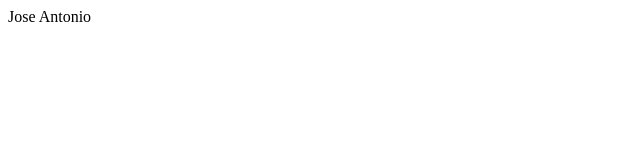
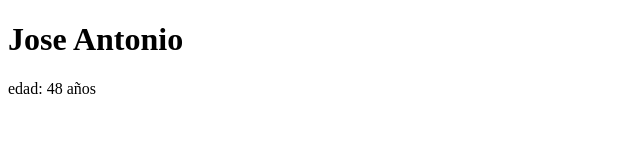
Before and after one commit to JoseSpread/sesion_2, a plain HTML site: page index.html in a window 1280 px wide. Shown: the whole page, without its empty margins (0-640 px from the left). Drawn offline with Linux system fonts and the light colour scheme.

Commit message:
edad del cliente

```diff
--- a/index.html
+++ b/index.html
@@ -6,6 +6,8 @@
     <title>Document</title>
 </head>
 <body>
-    <html>Jose Antonio</html>
+    <h1>Jose Antonio</h1>
+    <p>edad: 48 años</p>
+
 </body>
 </html>
```
